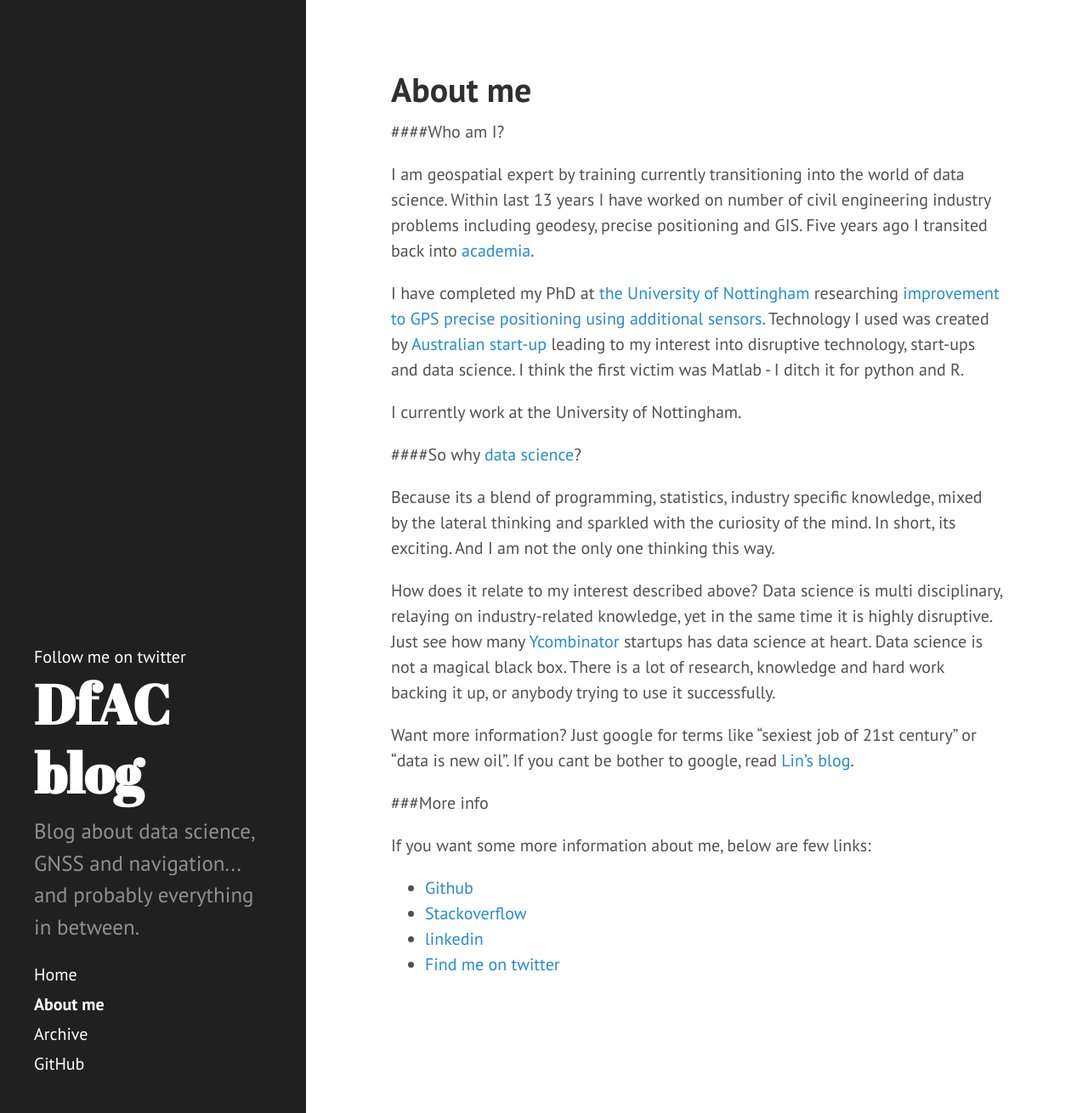
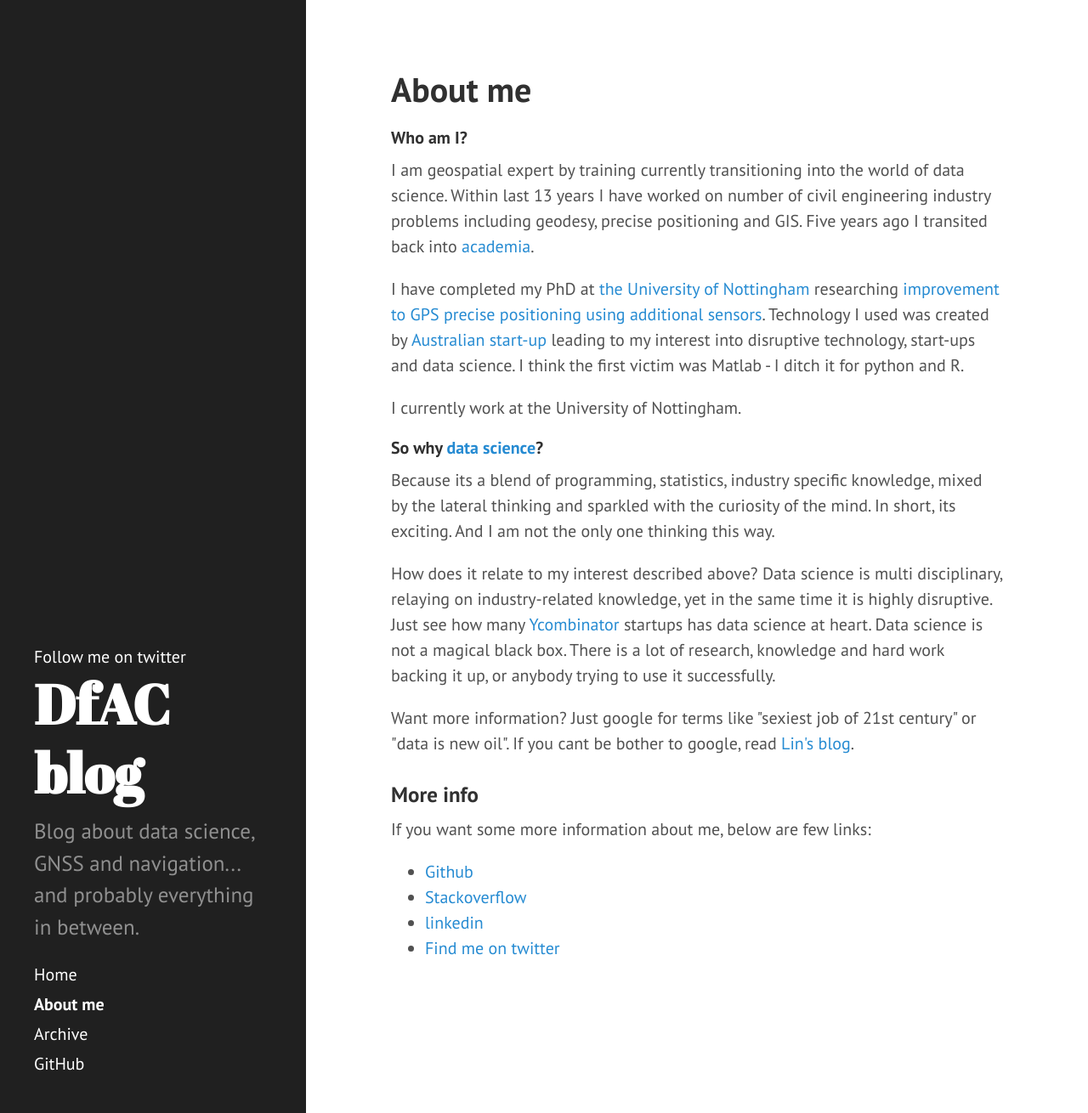
Before and after one commit to DfAC/DfAC.github.io, a Jekyll site: the page built from about.md, in a window 1280 px wide and 1310 px high. Shown: the whole window at 85% size. Built offline with Jekyll 4.4.1, drawn with Linux system fonts in a browser that asks for light colours; comment, search, counter and statistics services are not loaded; part of the change alters nothing that is shown.

```diff
--- a/_config.yml
+++ b/_config.yml
@@ -1,7 +1,7 @@
 # Dependencies
 markdown:      kramdown
 kramdown:
-   input: GFM
+   input: Markdown #GFM
    hard_wrap: false
 gems:
 - jekyll-coffeescript
```
